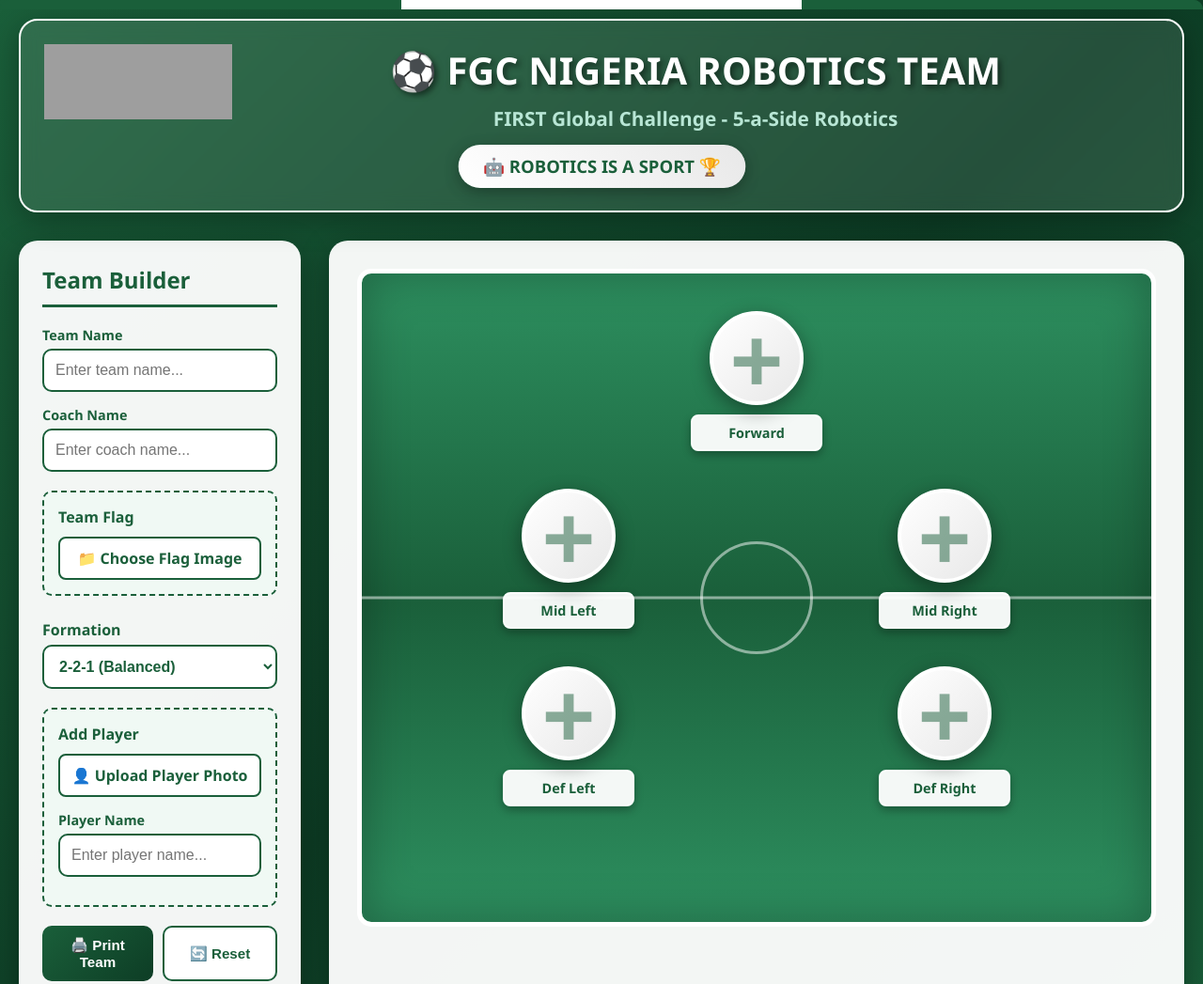
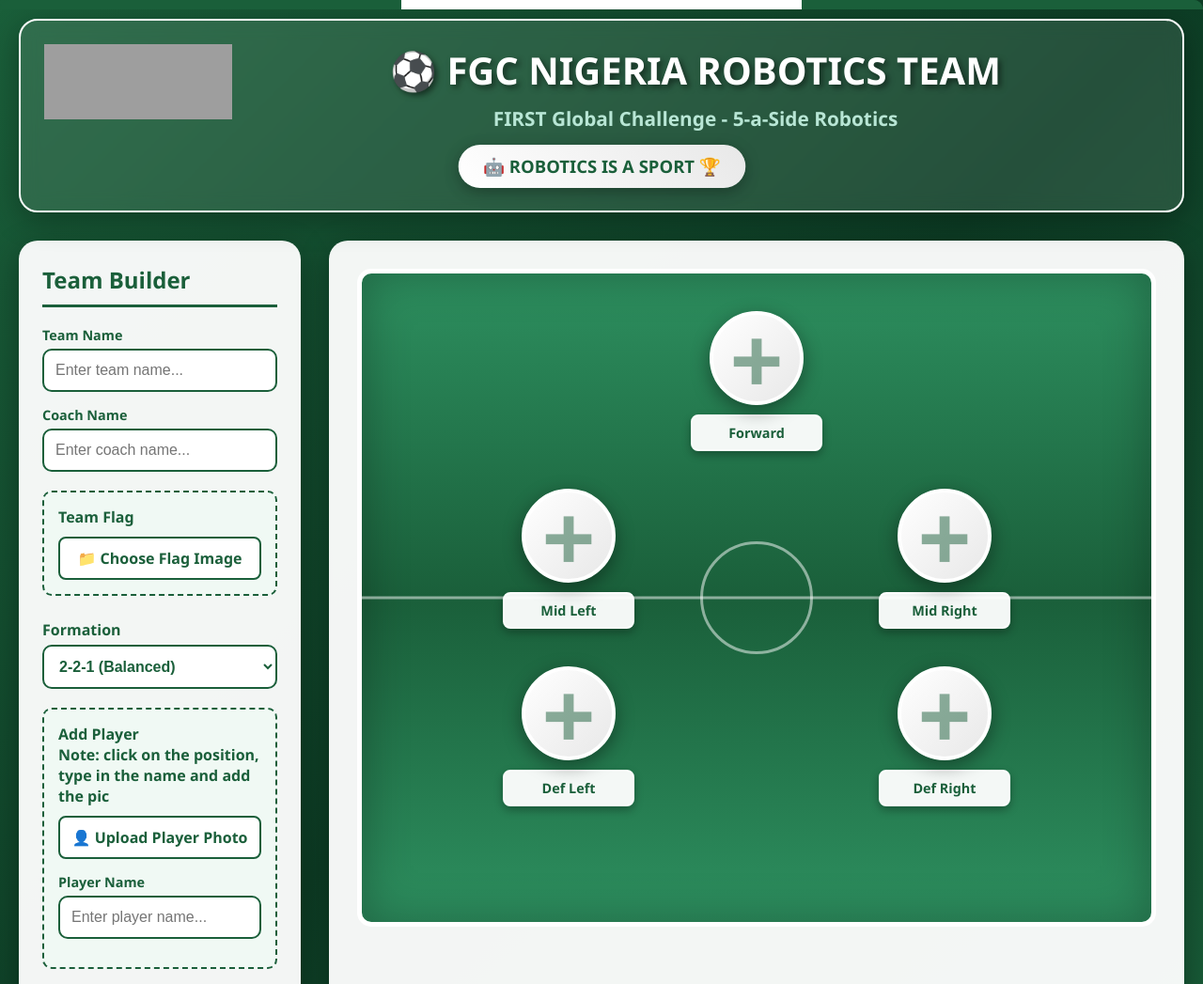
Before and after one commit to godfatherc08/FGClineupbuilder, a plain HTML site: page index.html in a window 1280 px wide. Shown: the top 1047 px of the page at 94% size. Drawn offline with nearby package versions, Linux system fonts and the light colour scheme; grey boxes are pictures that could not be loaded.

Commit message:
Update index.html
Add instructions for teams

```diff
--- a/index.html
+++ b/index.html
@@ -732,7 +732,7 @@
             </div>
 
             <div class="upload-section">
-                <label style="color: #1a5f3a; font-weight: 600; margin-bottom: 10px; display: block;">Add Player</label>
+                <label style="color: #1a5f3a; font-weight: 600; margin-bottom: 10px; display: block;">Add Player<br/> Note: click on the position, type in the name and add the pic</label>
                 <label for="playerUpload" class="custom-file-upload">
                     👤 Upload Player Photo
                 </label>
```
